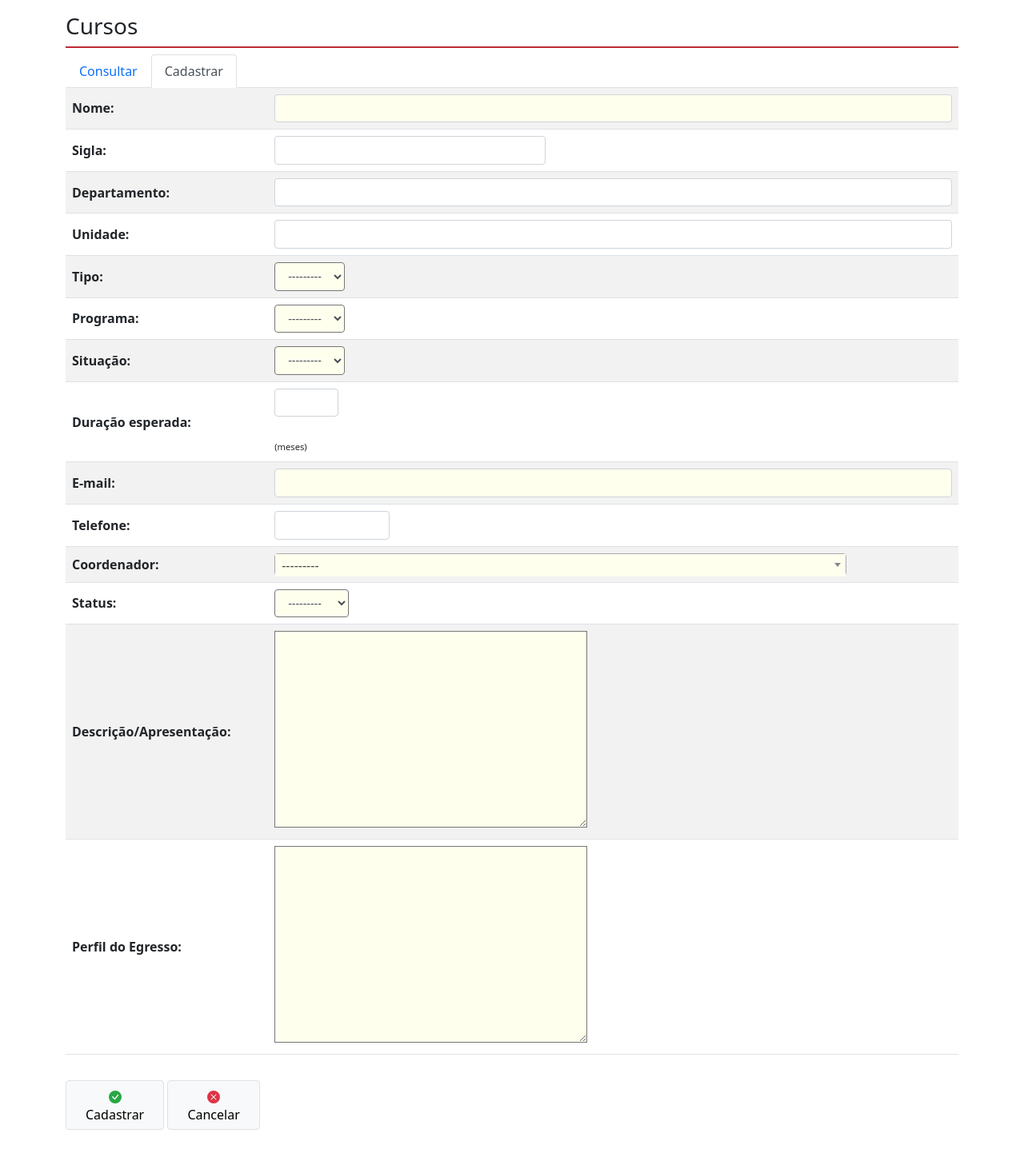
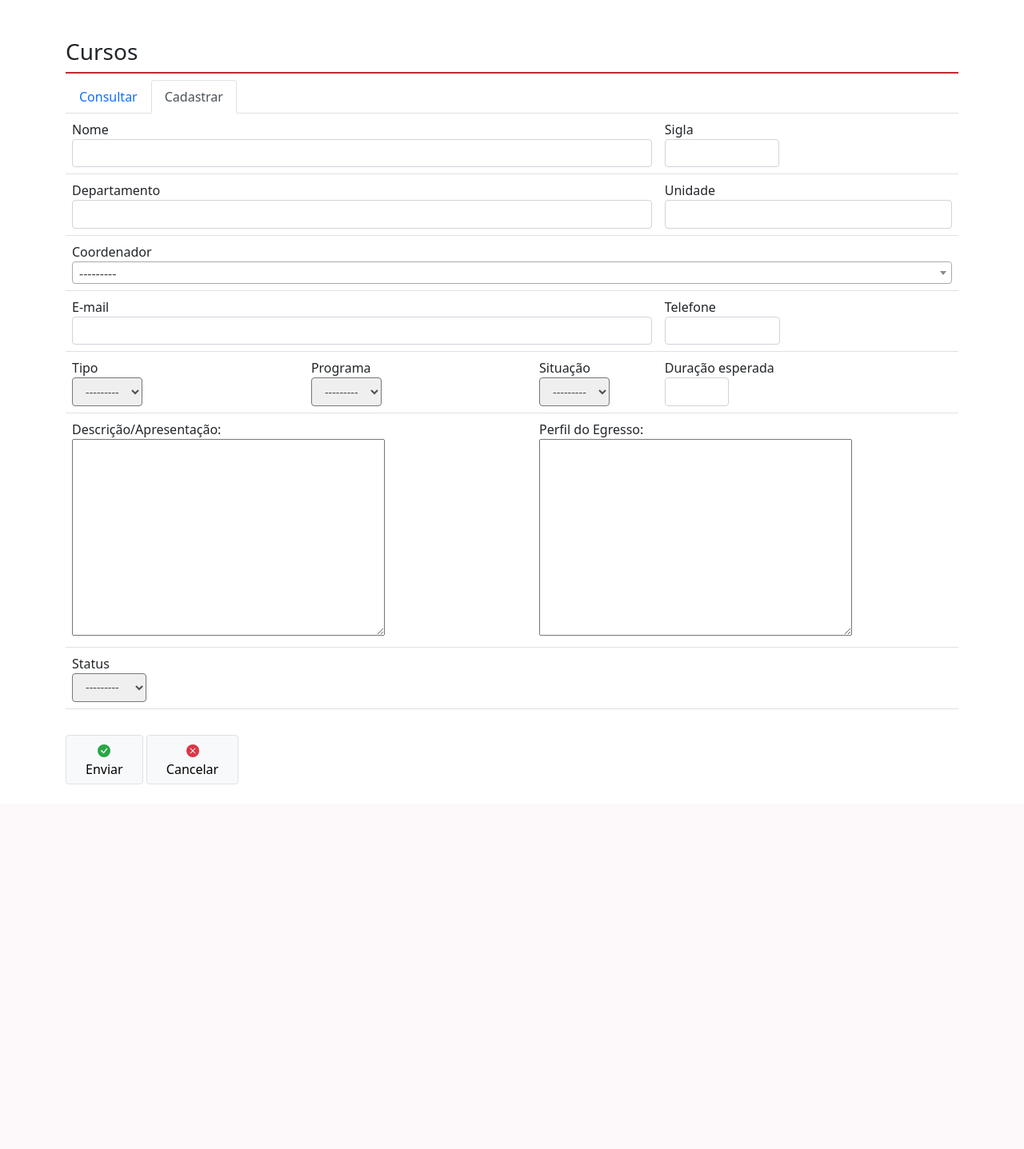
Before and after one commit to bernardrodrigues-cead/django-proceg, a Django app: page /curso/cursos/cadastro in a window 1280 px wide. Shown: the part 108-1545 px from the top of the page at 80% size. After the commit the page ends 1113 px from the top, so only its background shows below. Run offline with Django 4.2, Linux system fonts and the light colour scheme; the visitor is signed in with stand-in values (Sample User, id 1); data that the repository does not hold is empty; some libraries are stand-ins or nearby versions.

Commit message:
Update na aparência do formulário de curso

```diff
--- a/Curso/templates/Curso/cm_curso_form.html
+++ b/Curso/templates/Curso/cm_curso_form.html
@@ -5,11 +5,44 @@
 
 {% include "includes/breadcrumb.html" with level=3 url2="curso" page2="Curso" current_page="Cursos" %}
 
-<div class="container">
+<div class="container mt-5">
 
     {% include "includes/create_header.html" with title="Cursos" divider="curso" list_url="cm_curso-list" %}
 
-    {% include "includes/basic_form.html" %}
+    <form method="post">{% csrf_token %}
+        <table class="table table">
+            <tr>
+                <td colspan="3">{{form.nome.label}}{{form.nome}}</td>
+                <td>{{form.sigla.label}}{{form.sigla}}</td>
+            </tr>
+            <tr>
+                <td colspan="3">{{form.departamento.label}}{{form.departamento}}</td>
+                <td>{{form.unidade.label}}{{form.unidade}}</td>
+            </tr>
+            <tr>
+                <td colspan="4">{{form.coordenador.label}}{{form.coordenador}}</td>
+            </tr>
+            <tr>
+                <td colspan="3">{{form.email.label}}{{form.email}}</td>
+                <td>{{form.telefone.label}}{{form.telefone}}</td>
+            </tr>
+            <tr>
+                <td>{{form.tipo_curso.label}}{{form.tipo_curso}}</td>
+                <td>{{form.programa.label}}{{form.programa}}</td>
+                <td>{{form.curso_situacao.label}}{{form.curso_situacao}}</td>
+                <td>{{form.duracao_esperada.label}}{{form.duracao_esperada}}</td>
+            </tr>
+            <tr>
+                <td colspan="2">{{form.descricao.label}}: {{form.descricao}}</td>
+                <td colspan="2">{{form.perfil_egresso.label}}: {{form.perfil_egresso}}</td>
+            </tr>
+            <tr>
+                <td>{{form.status.label}}{{form.status}}</td>
+                <td colspan="3"></td>
+            </tr>
+        </table>
+        {% include "includes/submit_button.html" with action="Enviar" %}
+    </form>
 </div>
 
 <!-- Script para transformar o select em questão em Select2 -->
--- a/procead/static/css/custom.css
+++ b/procead/static/css/custom.css
@@ -306,11 +306,11 @@ button.bg-administracao:focus {
     background-size: 32%;
 }
 
-input:required,
+/* input:required,
 select:required,
 textarea:required{
   background-color: var(--required);
-}
+} */
 
 input {
     display: block;
@@ -562,9 +562,9 @@ table td input{
     border-radius: 8px;
 }
 
-.select2-selection__rendered{
+/* .select2-selection__rendered{
     background-color: var(--required);
-}
+} */
 
 .hide{
     visibility: hidden;
```
Also changed, not shown: Acesso_Restrito/migrations/0001_initial.py, Almoxarifado/migrations/0001_initial.py, Curso/migrations/0001_initial.py, Financeiro/migrations/0001_initial.py, Polo/migrations/0001_initial.py, Ticket/migrations/0001_initial.py, Viagens/migrations/0001_initial.py.
